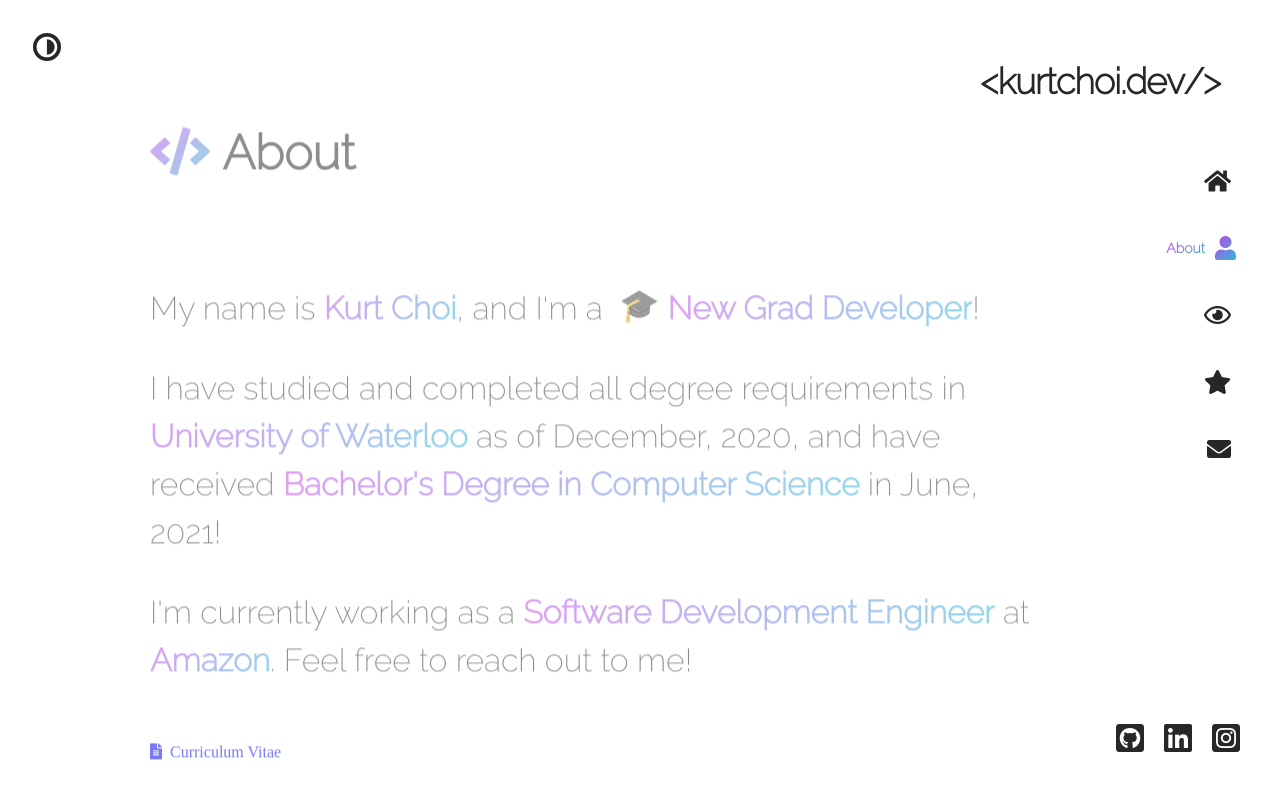
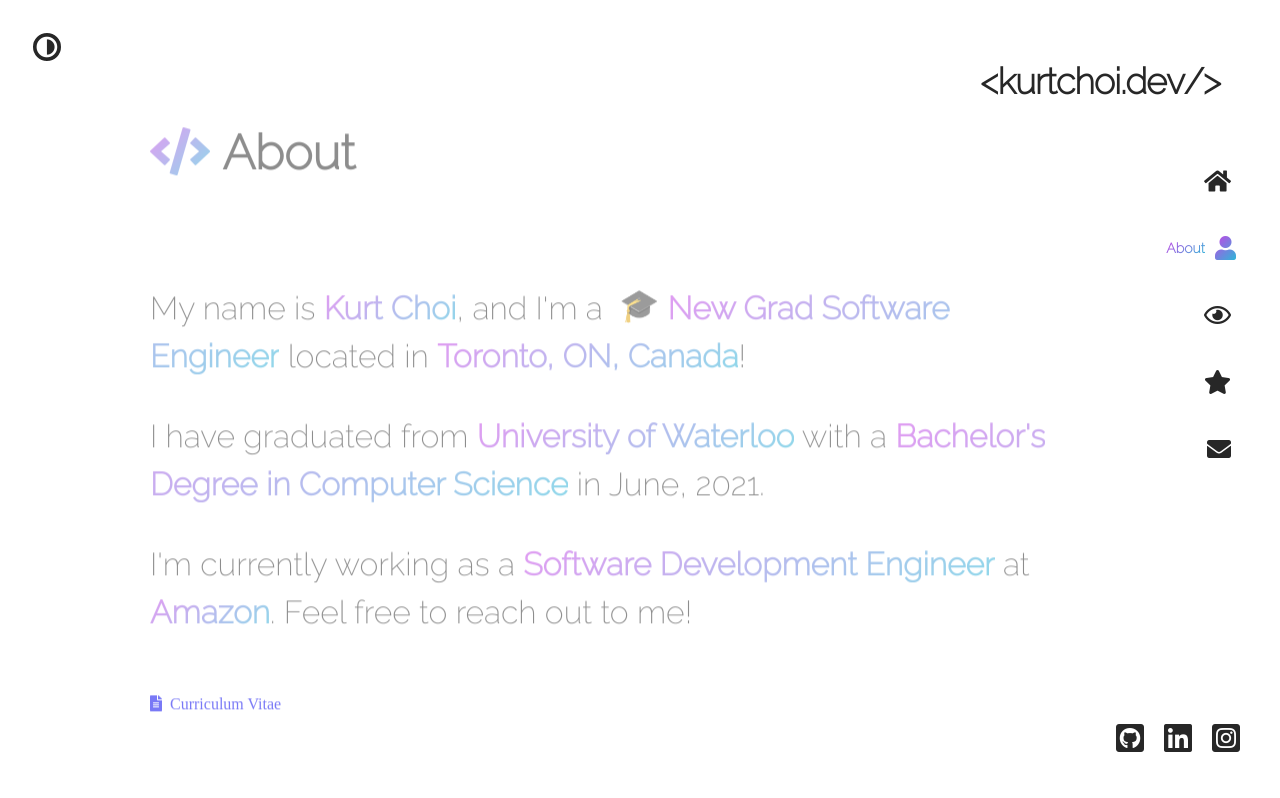
Before and after one commit to Hintful/hintful.github.io, a React (Create React App) app: page /about in a window 1280 px wide. Both pictures are taken after a click on the item 1192 px from the left and 248 px from the top of the page. Built offline with nearby package versions, Linux system fonts and the light colour scheme; some icons are missing.

Commit message:
Slightly change About page text

```diff
--- a/src/components/About.js
+++ b/src/components/About.js
@@ -67,15 +67,13 @@
           }
         }}
       >🎓</motion.div>&nbsp;
-      <span className="emphasis strong"><strong>New Grad Developer</strong></span>!</p>
-      <p>I have studied and <span classname="emphasis strong">completed all degree requirements</span> in <span className="emphasis strong">University of Waterloo</span> as of December, 2020,
-      and have received <span className="emphasis strong">Bachelor's Degree in Computer Science</span> in June, 2021!</p>
+      <span className="emphasis strong"><strong>New Grad Software Engineer</strong></span> located in <span className="emphasis strong">Toronto, ON, Canada</span>!</p>
+      <p>I have graduated from <span className="emphasis strong">University of Waterloo</span> with a <span className="emphasis strong">Bachelor's Degree in Computer Science</span> in June, 2021.</p>
       <p>I'm currently working as a <span className="emphasis strong">Software Development Engineer</span> at <span className="emphasis strong">Amazon</span>. Feel free to reach out to me!</p>
       <br/>
 
       <div className="cv-button-div">
-        {/* <a href="./doc" download="cv.pdf"> */}
-        <a href={cv} target="_blank">
+        <a href={cv} target="_blank" rel="noreferrer">
           <AwesomeButton
             type= {theme.isDarkTheme ? "gplus" : "primary"}
             size="large"
```
